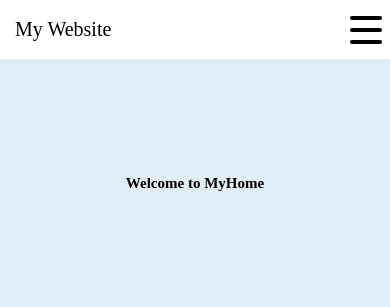
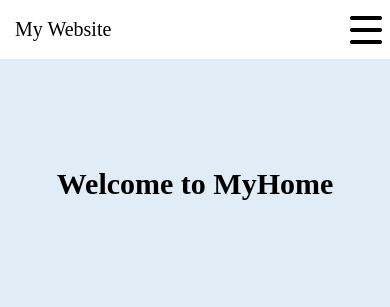
Before and after one commit to jasonghlin/Wehelp_week_1_Assignment, a plain HTML site: page index.html in a window 390 px wide. Shown: the top 307 px of the page. Drawn offline with Linux system fonts and the light colour scheme.

Commit message:
fix h1 font-size again

```diff
--- a/CSS/style.css
+++ b/CSS/style.css
@@ -363,7 +363,7 @@ body {
 
     .header > h1 {
         text-align: center;
-        font-size: 1.5rem;
+        font-size: 3rem
     }
 
     .container{
```
